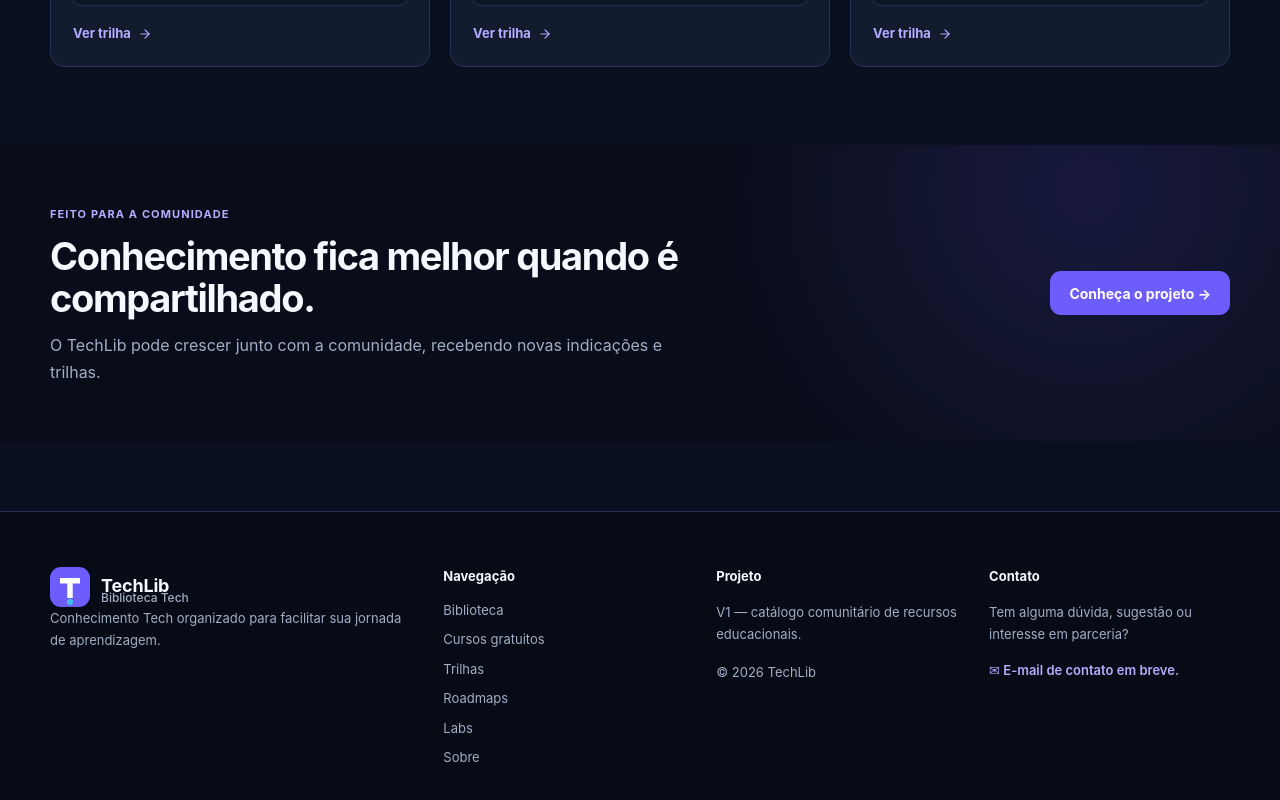
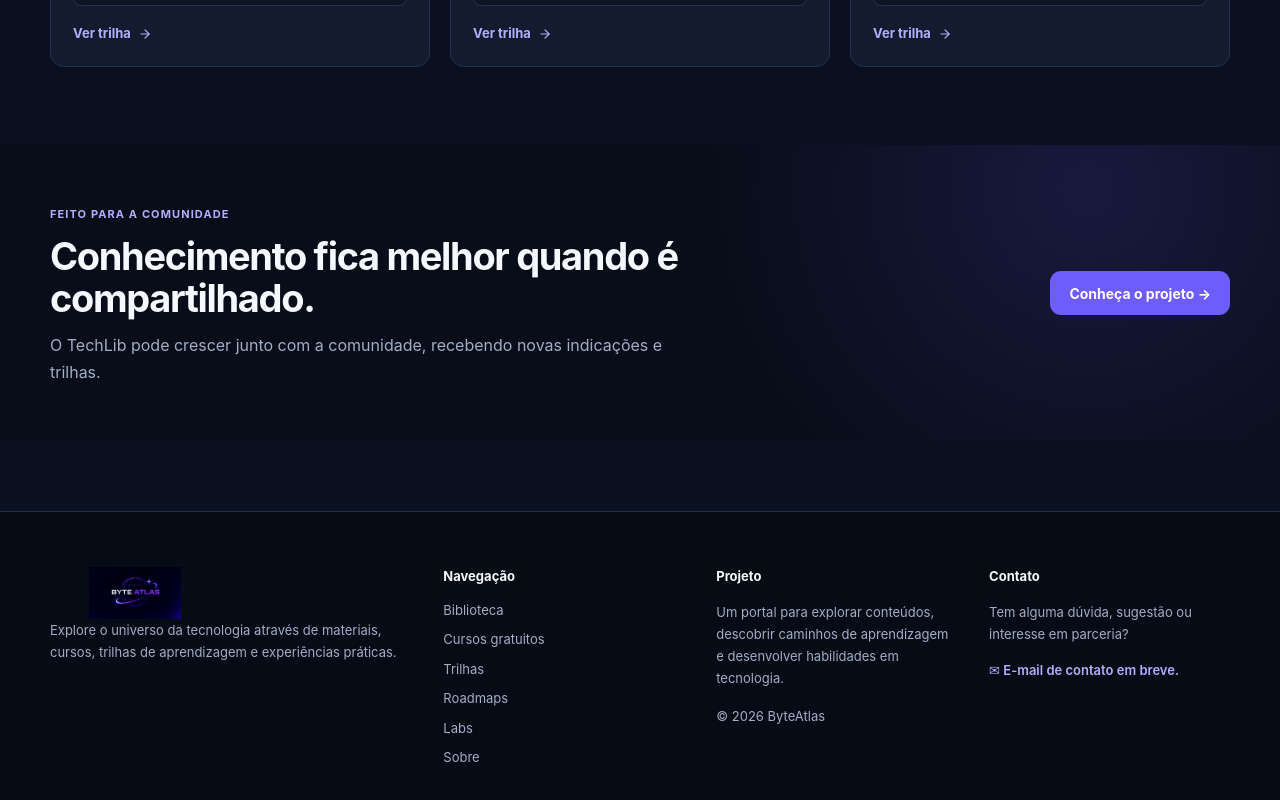
Before and after one commit to yukitelles0-blip/techlib, a React (Vite) app: page / in a window 1280 px wide. Shown: the part 2682-3482 px from the top of the page. Built offline with nearby package versions, Linux system fonts and the light colour scheme.

Commit message:
Update footer for ByteAtlas branding
Updated footer branding and text content for clarity and relevance.

```diff
--- a/src/components/Footer.jsx
+++ b/src/components/Footer.jsx
@@ -9,17 +9,21 @@ export default function Footer() {
 
         {/* IDENTIDADE */}
         <div className="footer-column">
-          <Link className="brand footer-brand" to="/">
-            <span className="brand-mark">T</span>
-            <span>
-              <strong>TechLib</strong>
-              <small>Biblioteca Tech</small>
-            </span>
+          <Link
+            className="brand footer-brand"
+            to="/"
+            aria-label="ByteAtlas - Página inicial"
+          >
+            <img
+              src="/byteatlas-logo.png"
+              alt="ByteAtlas"
+              className="brand-logo"
+            />
           </Link>
 
           <p className="footer-text">
-            Conhecimento Tech organizado para facilitar sua jornada
-            de aprendizagem.
+            Explore o universo da tecnologia através de materiais,
+            cursos, trilhas de aprendizagem e experiências práticas.
           </p>
         </div>
 
@@ -38,9 +42,10 @@ export default function Footer() {
         <div className="footer-column">
           <h3>Projeto</h3>
           <p>
-            V1 — catálogo comunitário de recursos educacionais.
+            Um portal para explorar conteúdos, descobrir caminhos
+            de aprendizagem e desenvolver habilidades em tecnologia.
           </p>
-          <p className="footer-copy">© 2026 TechLib</p>
+          <p className="footer-copy">© 2026 ByteAtlas</p>
         </div>
 
         {/* CONTATO */}
```
